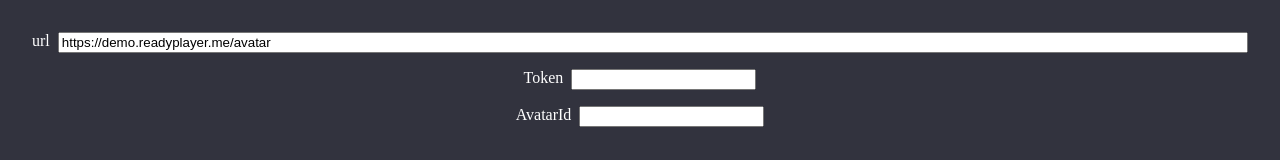
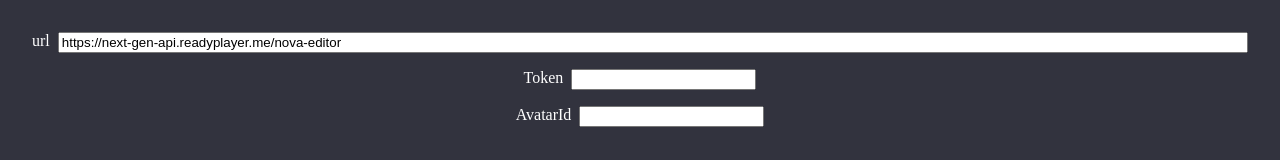
Before and after one commit to Kristokarp/rpm-playground, a React (Vite) app: page / in a window 1280 px wide. Shown: the top 160 px of the page. Built offline with nearby package versions, Linux system fonts and the light colour scheme.

Commit message:
nova editor by default

```diff
--- a/src/App.tsx
+++ b/src/App.tsx
@@ -7,7 +7,7 @@ function App() {
     setEvents((prev) => [...prev, event]);
   };
 
-  const [baseUrl, setBaseUrl] = useState("https://demo.readyplayer.me/avatar");
+  const [baseUrl, setBaseUrl] = useState("https://next-gen-api.readyplayer.me/nova-editor");
   const [token, setToken] = useState("");
   const [avatarId, setAvatarId] = useState("");
 
```
